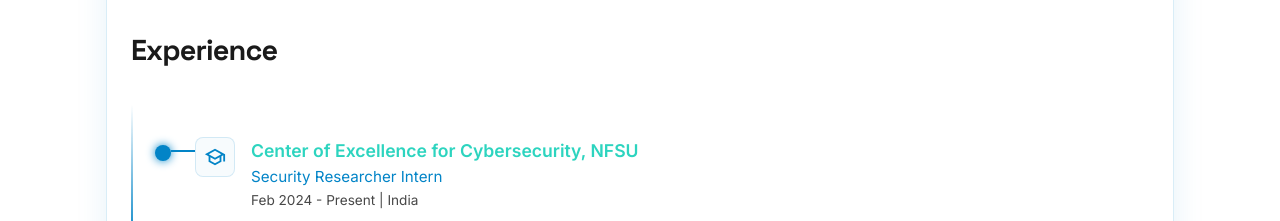
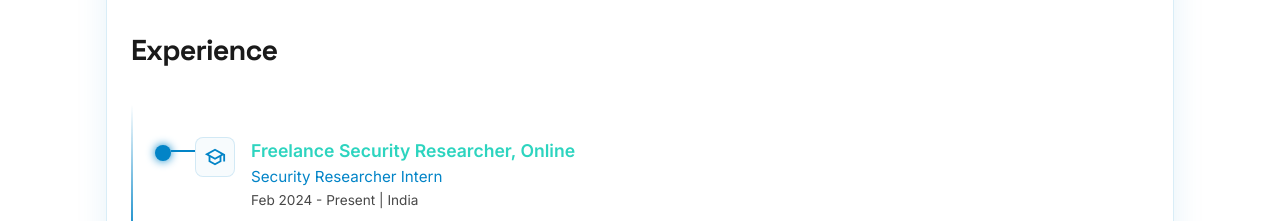
Before and after one commit to EmperialX/EmperialX.github.io, a plain HTML site: page index.html in a window 1280 px wide. Shown: the part 960-1181 px from the top of the page. Drawn offline with Linux system fonts and the light colour scheme.

Commit message:
Update index.html

```diff
--- a/index.html
+++ b/index.html
@@ -132,7 +132,7 @@
 </div>
 <div class=entry-content>
 <div class=entry-header>
-<div class=entry-title>Center of Excellence for Cybersecurity, NFSU
+<div class=entry-title>Freelance Security Researcher, Online
 </div>
 <div class=entry-role>Security Researcher Intern</div>
 <div class=entry-date>Feb 2024 - Present | India</div>
```
